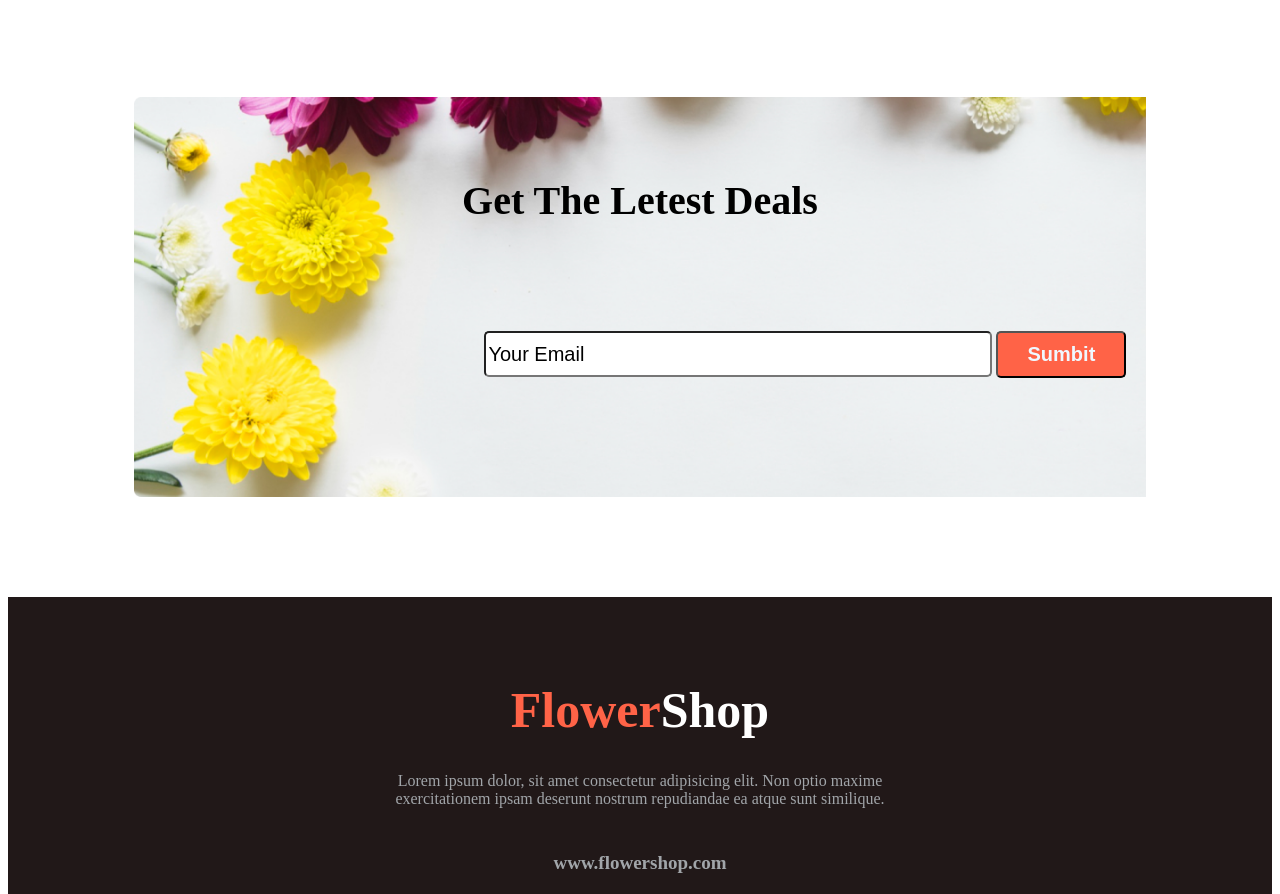
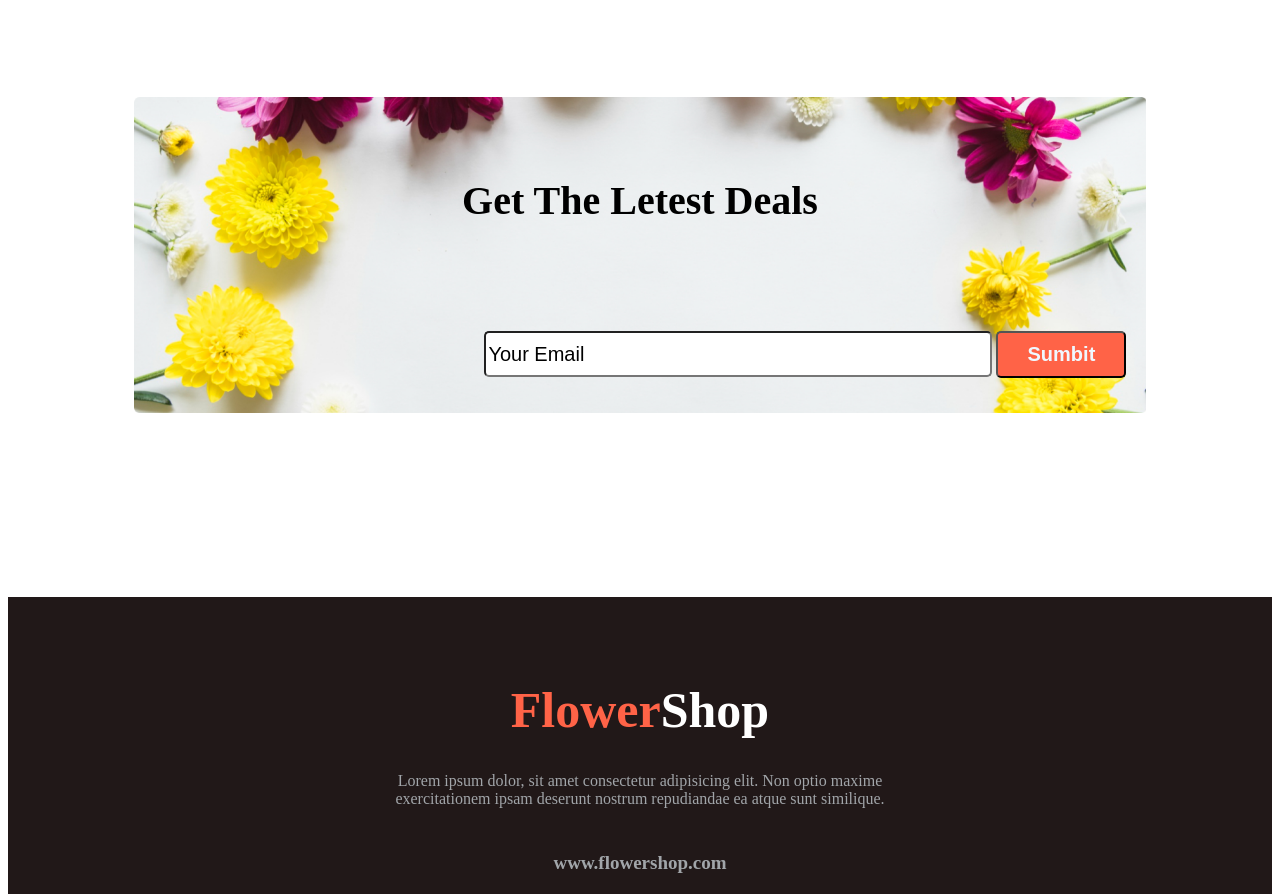
Before and after one commit to MdTanju/gada, a plain HTML site: page index.html in a window 1280 px wide. Shown: the part 2238-3132 px from the top of the page. Drawn offline with Linux system fonts and the light colour scheme.

Commit message:
first commit

```diff
--- a/style/styles.css
+++ b/style/styles.css
@@ -166,7 +166,9 @@
     margin: 0 auto;
     margin-top: 100px;
     background-repeat: no-repeat;
-    background-size: cover;
+    background-size:400px;
+    background-size:contain;
+
     background-image: url("/img/back.png") ;
     background-image: url("/img/back.png");
  }
```
